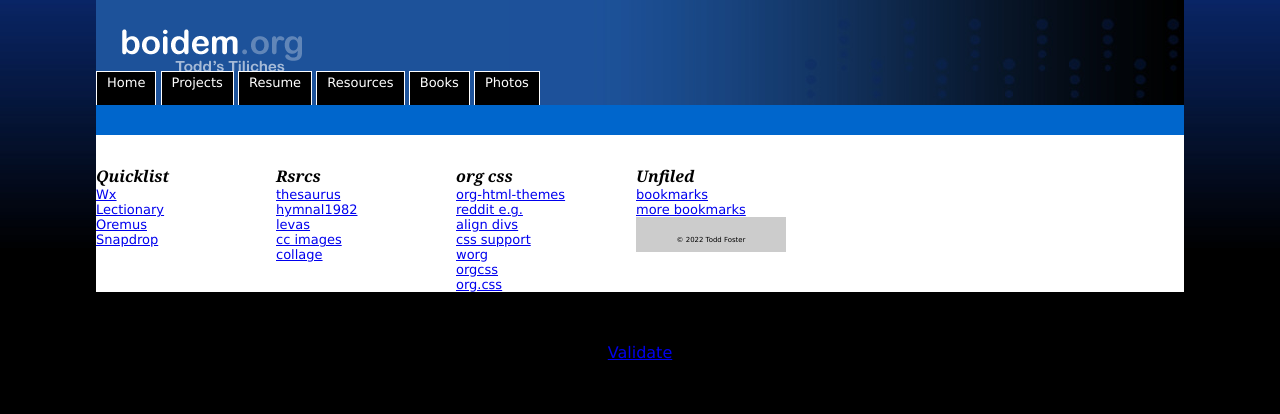
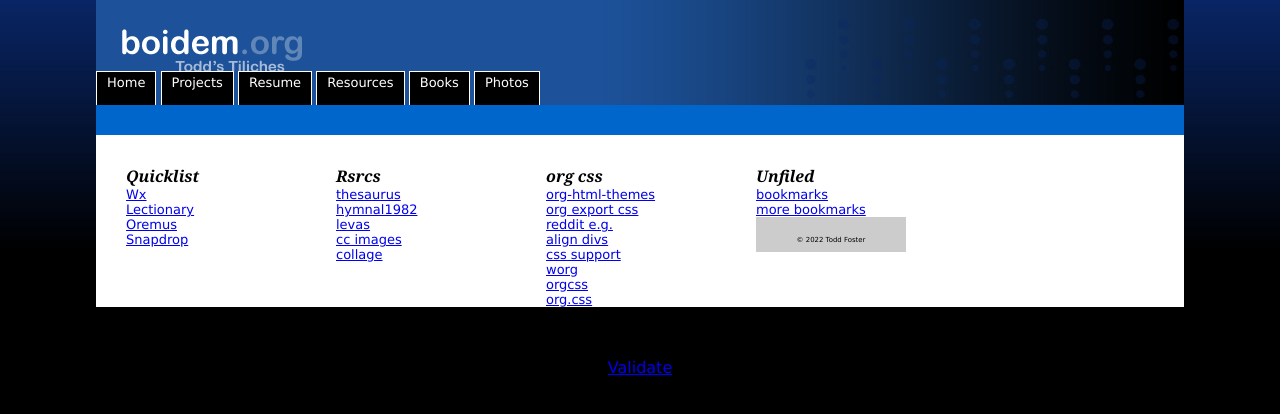
Before and after one commit to toddfoster/toddfoster.github.com, a Jekyll site: the page bookmarks.html, which Jekyll copies as it is, in a window 1280 px wide. Shown: the top 414 px of the page. Built offline with Jekyll 4.4.1, drawn with Linux system fonts in a browser that asks for light colours.

Commit message:
tweak bookmarks

```diff
--- a/bookmarks.html
+++ b/bookmarks.html
@@ -3,14 +3,14 @@
 "http://www.w3.org/TR/xhtml1/DTD/xhtml1-strict.dtd">
 <html xmlns="http://www.w3.org/1999/xhtml" lang="en" xml:lang="en">
 <head>
-<!-- 2021-12-10 Fri 21:43 -->
+<!-- 2021-12-10 Fri 21:46 -->
 <meta http-equiv="Content-Type" content="text/html;charset=utf-8" />
 <meta name="viewport" content="width=device-width, initial-scale=1" />
 <title>Resources</title>
 <meta name="generator" content="Org mode" />
 <link rel="stylesheet" href="images/layout.css" type="text/css"/>
 <style> div.content { content: ""; display: table; clear: both; } </style>
-<style> div.outline-2 { float:left; padding-right: 30px; width: 150px; } </style>
+<style> div.outline-2 { float:left; padding-left: 30px; padding-right: 30px; width: 150px; } </style>
 <style> ul { list-style: none; padding-left: 0px; margin: 0; } </style>
 <style> h2 { margin: 0; padding-top: 30px; } </style>
 <script type="text/javascript">
@@ -81,51 +81,52 @@
     </div> <!--end of header-->
     <div id="onecol" class="clearfix">
 
-<div id="outline-container-org18f5186" class="outline-2">
-<h2 id="org18f5186">Quicklist</h2>
-<div class="outline-text-2" id="text-org18f5186">
+<div id="outline-container-org4fa6716" class="outline-2">
+<h2 id="org4fa6716">Quicklist</h2>
+<div class="outline-text-2" id="text-org4fa6716">
 </div>
 <ul class="org-ul">
-<li><a id="orge925805"></a><a href="https://www.wunderground.com/weather/us/nj/glassboro">Wx</a><br /></li>
-<li><a id="org0b463a8"></a><a href="http://lectionarypage.net/">Lectionary</a><br /></li>
-<li><a id="org6a532e8"></a><a href="http://bible.oremus.org/">Oremus</a><br /></li>
-<li><a id="orgd16eb1d"></a><a href="https://snapdrop.net/">Snapdrop</a><br /></li>
+<li><a id="org4a831db"></a><a href="https://www.wunderground.com/weather/us/nj/glassboro">Wx</a><br /></li>
+<li><a id="orgcaab145"></a><a href="http://lectionarypage.net/">Lectionary</a><br /></li>
+<li><a id="org353d1d2"></a><a href="http://bible.oremus.org/">Oremus</a><br /></li>
+<li><a id="org78c1c0b"></a><a href="https://snapdrop.net/">Snapdrop</a><br /></li>
 </ul>
 </div>
-<div id="outline-container-org1f66617" class="outline-2">
-<h2 id="org1f66617">Rsrcs</h2>
-<div class="outline-text-2" id="text-org1f66617">
+<div id="outline-container-org18147da" class="outline-2">
+<h2 id="org18147da">Rsrcs</h2>
+<div class="outline-text-2" id="text-org18147da">
 </div>
 <ul class="org-ul">
-<li><a id="org6a1ffa5"></a><a href="https://words.bighugelabs.com/">thesaurus</a><br /></li>
-<li><a id="org845f62a"></a><a href="https://hymnary.org/hymnal/EH1982?page=0">hymnal1982</a><br /></li>
-<li><a id="org878f764"></a><a href="https://hymnary.org/hymnal/LEVS1993">levas</a><br /></li>
-<li><a id="orgbe9e6f9"></a><a href="https://search.creativecommons.org/">cc images</a><br /></li>
-<li><a id="org6b09790"></a><a href="https://www.photocollage.com/">collage</a><br /></li>
+<li><a id="org4d840bf"></a><a href="https://words.bighugelabs.com/">thesaurus</a><br /></li>
+<li><a id="orgbdaebec"></a><a href="https://hymnary.org/hymnal/EH1982?page=0">hymnal1982</a><br /></li>
+<li><a id="orgedfb1f9"></a><a href="https://hymnary.org/hymnal/LEVS1993">levas</a><br /></li>
+<li><a id="org4232b8e"></a><a href="https://search.creativecommons.org/">cc images</a><br /></li>
+<li><a id="org6ff8bef"></a><a href="https://www.photocollage.com/">collage</a><br /></li>
 </ul>
 </div>
-<div id="outline-container-org96566a5" class="outline-2">
-<h2 id="org96566a5">org css</h2>
-<div class="outline-text-2" id="text-org96566a5">
+<div id="outline-container-org0224df0" class="outline-2">
+<h2 id="org0224df0">org css</h2>
+<div class="outline-text-2" id="text-org0224df0">
 </div>
 <ul class="org-ul">
-<li><a id="org29fbde4"></a><a href="https://github.com/fniessen/org-html-themes">org-html-themes</a><br /></li>
-<li><a id="org5a7517f"></a><a href="https://www.reddit.com/r/emacs/comments/6r32q4/orgmode_whats_your_html_export_look_like/">reddit e.g.</a><br /></li>
-<li><a id="orgc3373a5"></a><a href="https://www.w3docs.com/snippets/css/how-to-align-divs-side-by-side.html">align divs</a><br /></li>
-<li><a id="orgc2258d2"></a><a href="https://orgmode.org/manual/CSS-support.html">css support</a><br /></li>
-<li><a id="orgac51fe7"></a><a href="https://orgmode.org/worg/org-tutorials/org-publish-html-tutorial.html">worg</a><br /></li>
-<li><a id="org3b94dfd"></a><a href="https://gongzhitaao.org/orgcss/">orgcss</a><br /></li>
-<li><a id="org2e06f87"></a><a href="https://orgmode.org/resources/style/org.css">org.css</a><br /></li>
+<li><a id="org6c6d5e0"></a><a href="https://github.com/fniessen/org-html-themes">org-html-themes</a><br /></li>
+<li><a id="org3d827cd"></a><a href="https://orgmode.org/manual/CSS-support.html">org export css</a><br /></li>
+<li><a id="orge67e241"></a><a href="https://www.reddit.com/r/emacs/comments/6r32q4/orgmode_whats_your_html_export_look_like/">reddit e.g.</a><br /></li>
+<li><a id="orgf4bbd4d"></a><a href="https://www.w3docs.com/snippets/css/how-to-align-divs-side-by-side.html">align divs</a><br /></li>
+<li><a id="orgbf67d25"></a><a href="https://orgmode.org/manual/CSS-support.html">css support</a><br /></li>
+<li><a id="org190bdf7"></a><a href="https://orgmode.org/worg/org-tutorials/org-publish-html-tutorial.html">worg</a><br /></li>
+<li><a id="org8861bff"></a><a href="https://gongzhitaao.org/orgcss/">orgcss</a><br /></li>
+<li><a id="org4d5db2c"></a><a href="https://orgmode.org/resources/style/org.css">org.css</a><br /></li>
 </ul>
 </div>
-<div id="outline-container-org0db55fd" class="outline-2">
-<h2 id="org0db55fd">Unfiled</h2>
-<div class="outline-text-2" id="text-org0db55fd">
+<div id="outline-container-org1b64bb9" class="outline-2">
+<h2 id="org1b64bb9">Unfiled</h2>
+<div class="outline-text-2" id="text-org1b64bb9">
 </div>
 <ul class="org-ul">
-<li><a id="org931156c"></a><a href="file:///home/todd/st/documents/org/bookmarks.html#outline-container-org1a3d066">bookmarks</a><br /></li>
-<li><a id="org6d23049"></a><a href="file:///home/todd/st/documents/org/bookmarks.html#outline-container-org1a3d066">more bookmarks</a><br />
-<div class="outline-text-3" id="text-org6d23049">
+<li><a id="org6a993af"></a><a href="file:///home/todd/st/documents/org/bookmarks.html#outline-container-org1a3d066">bookmarks</a><br /></li>
+<li><a id="orgfd497ac"></a><a href="file:///home/todd/st/documents/org/bookmarks.html#outline-container-org1a3d066">more bookmarks</a><br />
+<div class="outline-text-3" id="text-orgfd497ac">
     <div id="footer" align="center">
       <small><small>
         <br />
@@ -140,7 +141,7 @@
 </div>
 </div>
 <div id="postamble" class="status">
-<p class="date">Created: 2021-12-10 Fri 21:43</p>
+<p class="date">Created: 2021-12-10 Fri 21:46</p>
 <p class="validation"><a href="https://validator.w3.org/check?uri=referer">Validate</a></p>
 </div>
 </body>
```
